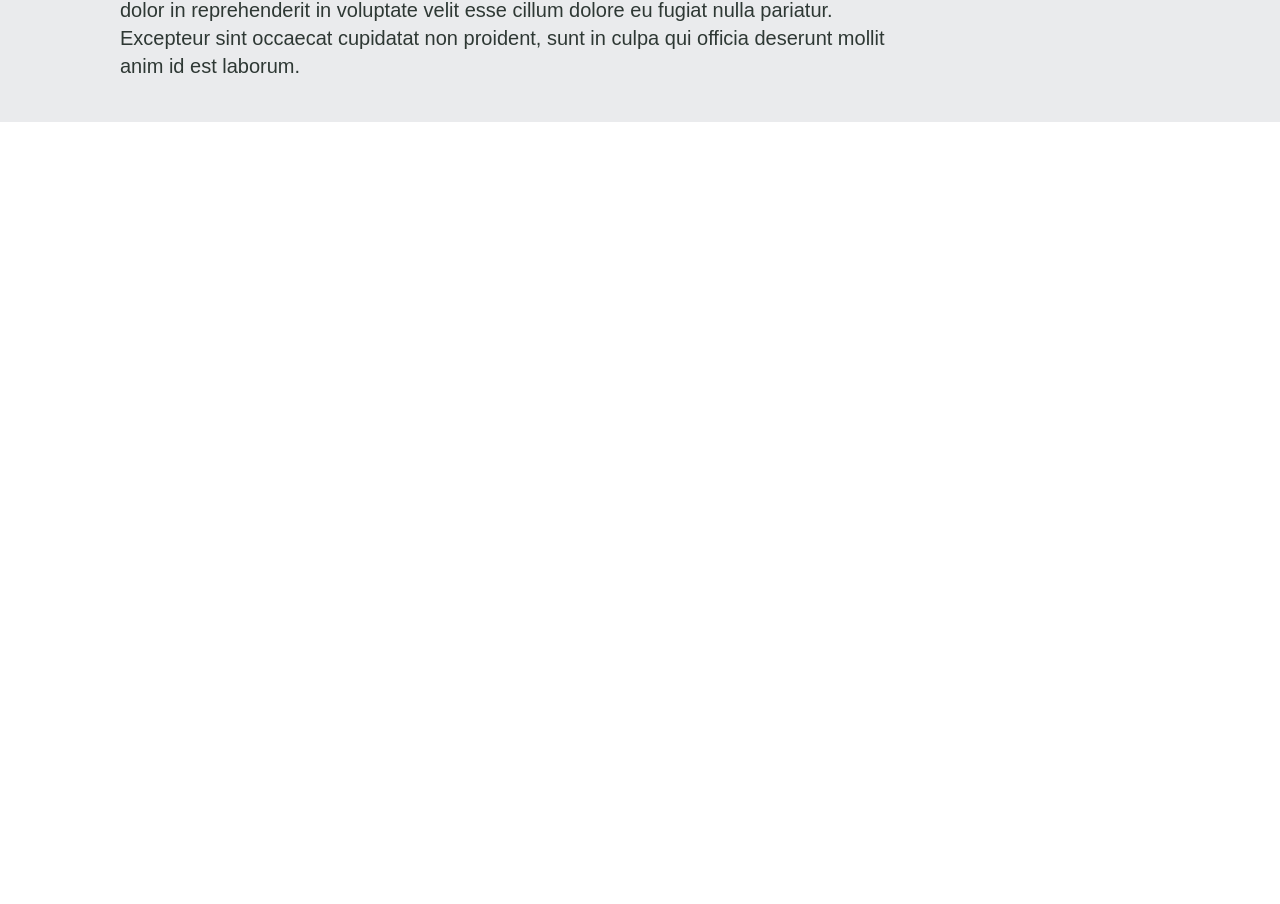
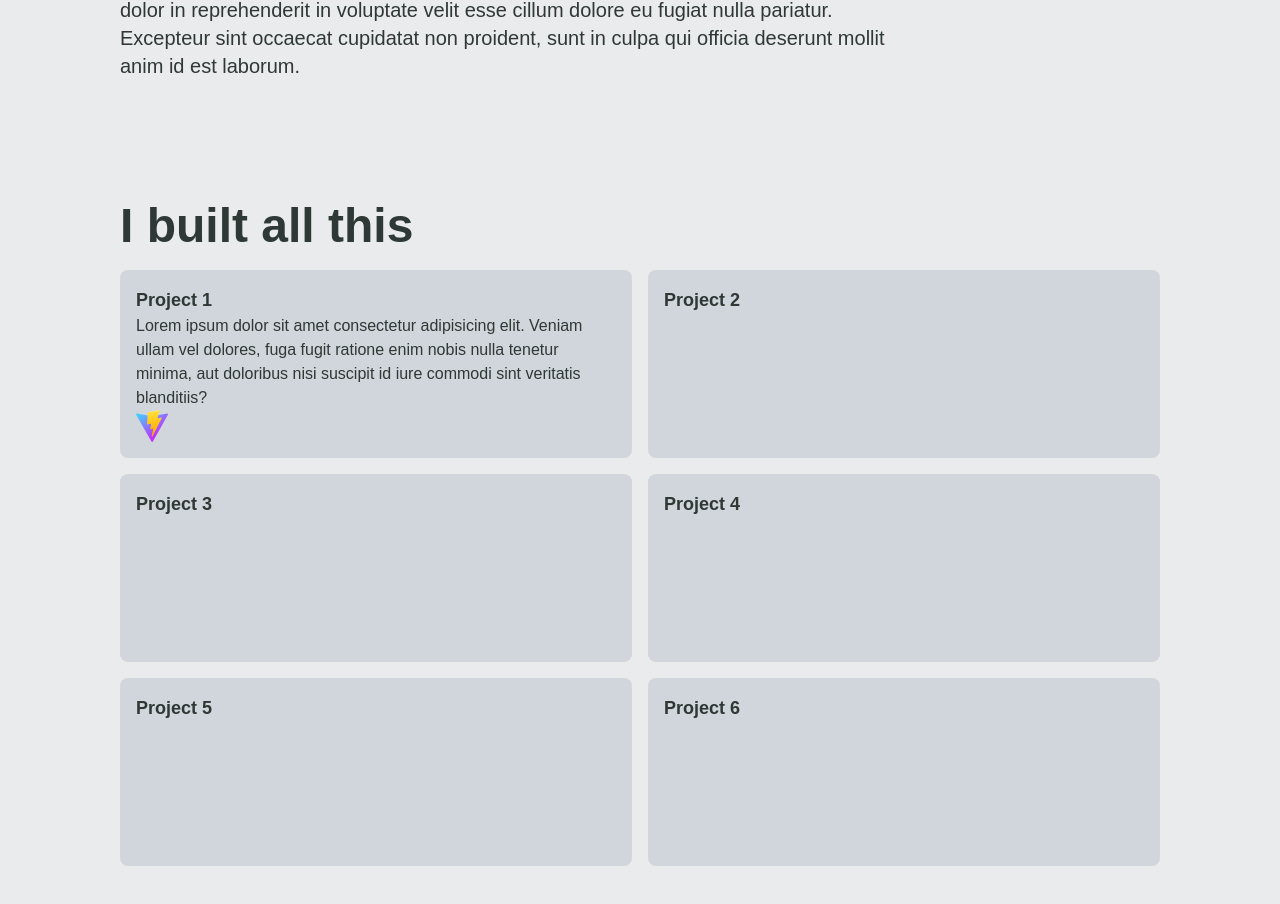
Before and after one commit to JuliusBourbon/Portofolio, a React (Vite) app: page / in a window 1280 px wide. Shown: the part 1478-2382 px from the top of the page. Before the commit the page ends 1600 px from the top, so only its background shows below. Built offline with nearby package versions, Linux system fonts and the light colour scheme; a web font is replaced by a local one.

Commit message:
Update homepage

```diff
--- a/src/components/HomePage.jsx
+++ b/src/components/HomePage.jsx
@@ -9,10 +9,38 @@ import GitBlack from "../assets/Github_black.png";
 export default function LandingPage() {
   const [isDark, setDark] = useState(false);
   const [mousePosition, setMousePosition] = useState({ x: 0, y: 0 });
+  const [expandedBox, setExpandedBox] = useState(null);
 
   const toggleTheme = () => {
     setDark(!isDark);
   };
+
+  const handleBoxClick = (boxId) => {
+    setExpandedBox(prevExpandedBox => (prevExpandedBox === boxId ? null : boxId));
+  };
+
+  const getGridContainerClasses = () => {
+    const baseContainer = "grid h-full gap-4 my-5 transition-all duration-500 ease-in-out";
+
+    switch (expandedBox) {
+      case 1:
+        return `${baseContainer} grid-cols-[5fr_1fr] grid-rows-[5fr_1fr_1fr]`;
+      case 2:
+        return `${baseContainer} grid-cols-[1fr_5fr] grid-rows-[5fr_1fr_1fr]`;
+      case 3:
+        return `${baseContainer} grid-cols-[5fr_1fr] grid-rows-[1fr_5fr_1fr]`;
+      case 4:
+        return `${baseContainer} grid-cols-[1fr_5fr] grid-rows-[1fr_5fr_1fr]`;
+      case 5:
+        return `${baseContainer} grid-cols-[5fr_1fr] grid-rows-[1fr_1fr_5fr]`;
+      case 6:
+        return `${baseContainer} grid-cols-[1fr_5fr] grid-rows-[1fr_1fr_5fr]`;
+      default:
+        return `${baseContainer} grid-cols-[1fr_1fr] grid-rows-[1fr_1fr_1fr]`;
+    }
+  };
+
+  const baseBoxClasses = `rounded-lg cursor-pointer p-4 flex items-start justify-start ${isDark ? 'bg-[#E2F3F4]/10' : 'bg-gray-300'}`;
 
   useEffect(() => {
     const handleMouseMove = (event) => {
@@ -148,6 +176,36 @@ export default function LandingPage() {
         </div>
       </div>
 
+      <div className={`${baseClasses} relative z-50 scroll-smooth`}>
+        <div className="my-20 mx-30 flex flex-col h-full">
+          <h1 className="text-5xl font-bold cursor-default">I built all this</h1>
+          <div className={getGridContainerClasses()}>
+            <div className={`${baseBoxClasses} col-start-1 row-start-1`} onClick={() => handleBoxClick(1)}>
+              <div>
+                <span className="font-bold text-lg">Project 1</span>
+                <h1>Lorem ipsum dolor sit amet consectetur adipisicing elit. Veniam ullam vel dolores, fuga fugit ratione enim nobis nulla tenetur minima, aut doloribus nisi suscipit id iure commodi sint veritatis blanditiis?</h1>
+                <img src="./vite.svg" alt="" />
+              </div>
+            </div>
+            <div className={`${baseBoxClasses} col-start-2 row-start-1`} onClick={() => handleBoxClick(2)}>
+              <span className="font-bold text-lg">Project 2</span>
+            </div>
+            <div className={`${baseBoxClasses} col-start-1 row-start-2`} onClick={() => handleBoxClick(3)}>
+              <span className="font-bold text-lg">Project 3</span>
+            </div>
+            <div className={`${baseBoxClasses} col-start-2 row-start-2`} onClick={() => handleBoxClick(4)}>
+              <span className="font-bold text-lg">Project 4</span>
+            </div>
+            <div className={`${baseBoxClasses} col-start-1 row-start-3`} onClick={() => handleBoxClick(5)}>
+              <span className="font-bold text-lg">Project 5</span>
+            </div>
+            <div className={`${baseBoxClasses} col-start-2 row-start-3`} onClick={() => handleBoxClick(6)}>
+              <span className="font-bold text-lg">Project 6</span>
+            </div>
+          </div>
+        </div>
+      </div>
+
     </div>
   );
 }
```
